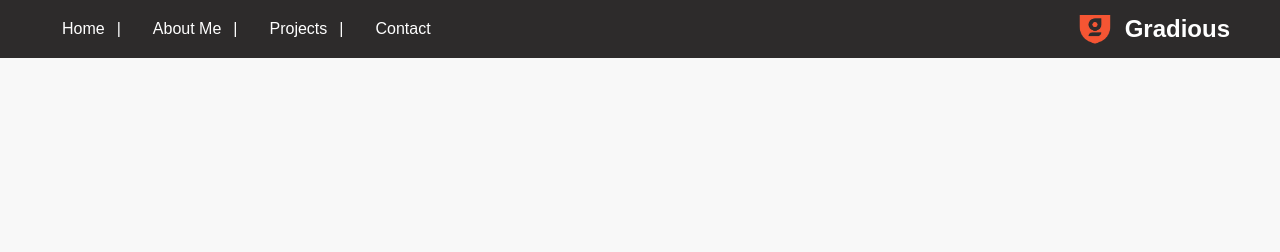
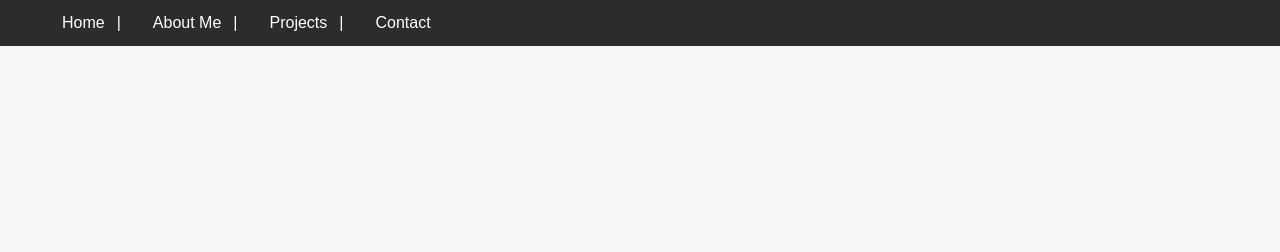
Before and after one commit to Jayakrishna-1817/Portfolio, a plain HTML site: page index.html in a window 1280 px wide. Shown: the top 252 px of the page. Drawn offline with Linux system fonts and the light colour scheme.

Commit message:
Update index.html

```diff
--- a/index.html
+++ b/index.html
@@ -18,10 +18,7 @@
         <li><a href="contact.html">Contact</a></li>
       </ul>
 
-      <div class="logo-container">
-        <img src="gr.png" alt="Logo" class="header-logo">
-        <div class="logo-text">Gradious</div>
-      </div>
+
     </nav>
   </header>
 
```
